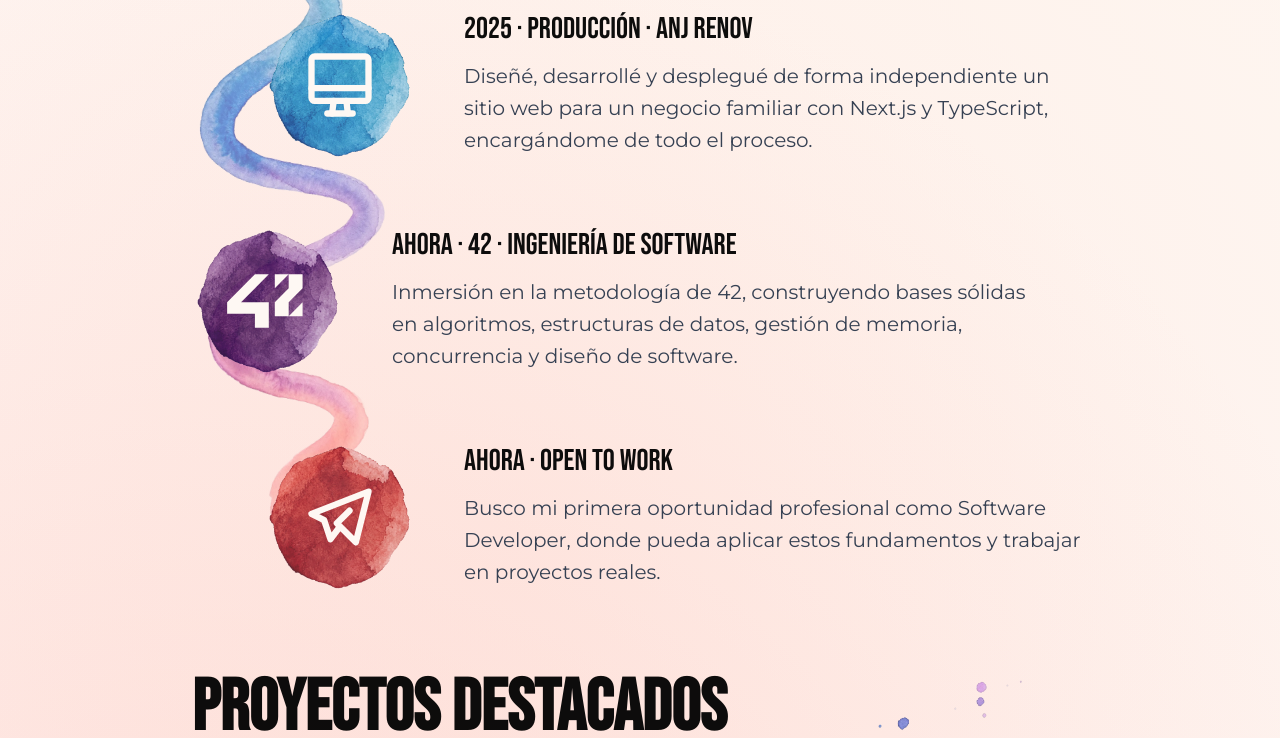
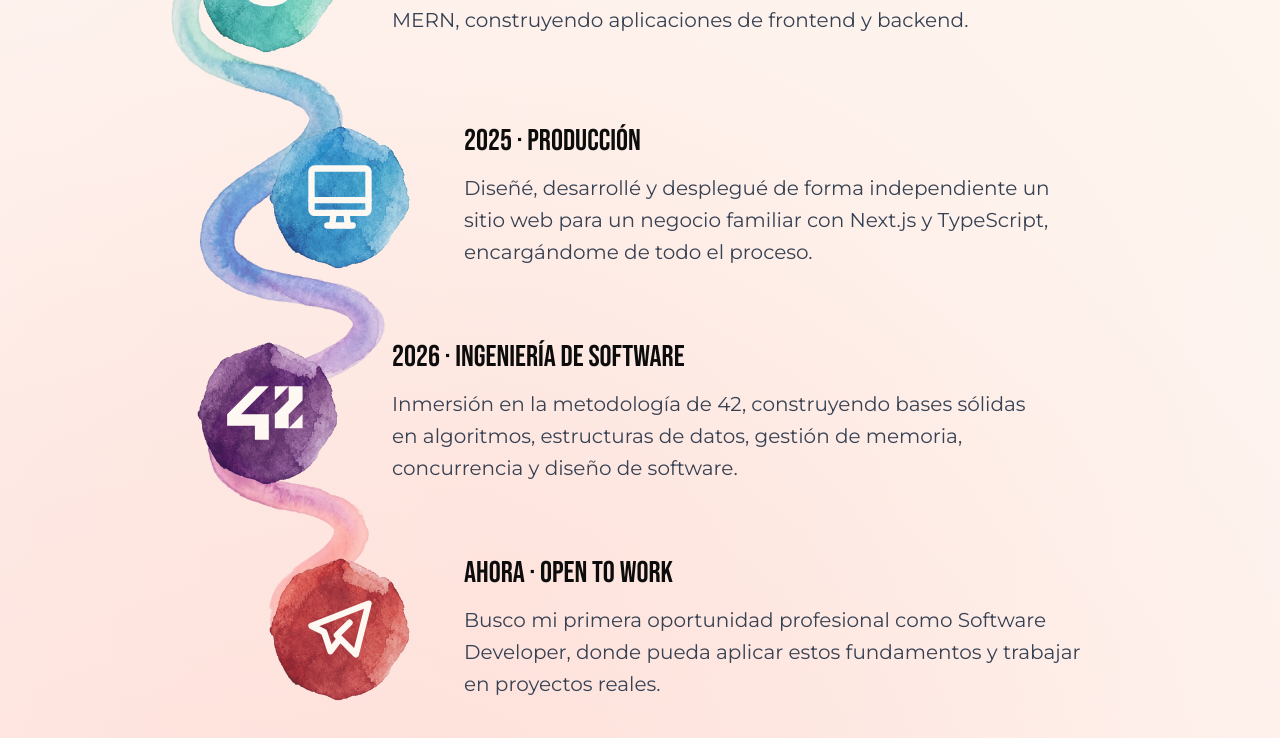
Before and after one commit to aurelienog/portfolio, a React (Vite) app in the folder web/: page /about in a window 1280 px wide. Shown: the part 1120-1858 px from the top of the page. Built offline with nearby package versions, Linux system fonts and the light colour scheme.

Commit message:
update whitespaces

```diff
--- a/web/src/index.css
+++ b/web/src/index.css
@@ -90,7 +90,7 @@
   }
 
   section {
-    margin-bottom: 11rem;
+    margin-bottom: 5em;
   }
 
   h1, h2, h3, h4, nav {
@@ -111,7 +111,7 @@
   }
 
   h2 {
-    margin-bottom: 6rem;
+    margin-bottom: 3rem;
     font-size: 3rem;
     color: var(--color-title);
     line-height: 1;
@@ -447,18 +447,30 @@
       border: 3px solid #888;
     }
   }
+
+  .timeline-node {
+    display: grid; /* Desestructura el 'li' para posicionar icono y texto en el grid global */
+  }
+
   .node-icon {
+    justify-self: center;
     aspect-ratio: square;
     max-width: 5em;
-    justify-self: center;
     padding-top: 2em;
     padding-bottom: 1em;
+  }
+
+  .node-content > h3{
+    text-align: center;
   }
 }
 
 
 
 @media(min-width: 768px) {
+    section {
+    margin-bottom: 10em;
+  }
 
   .animated-underline:hover::after  {
       width: 100%;
@@ -503,7 +515,6 @@
     grid-column: 4 / span 2;
   }
 
-  /* Estilos de maquetación interna */
   .node-icon {
     margin: 0;
     display: flex;
@@ -521,6 +532,10 @@
     flex-direction: column;
     justify-content: center;
   }
+
+    .node-content > h3{
+      text-align:left;
+    }
 
   .spiral::after {
     content: "";
--- a/web/src/pages/AboutPage.jsx
+++ b/web/src/pages/AboutPage.jsx
@@ -26,8 +26,9 @@ function AboutPage() {
         </article>
       </section>
 
-      <section aria-labelledby="my-path" className="mb-20 mx-auto max-w-4xl">
+      <section aria-labelledby="my-path" className="mb-40 mx-auto max-w-4xl">
         <h2 id="my-path">Mi trayectoria</h2>
+        <p className="mb-12">Un viaje de curiosidad, proyectos y aprendizaje constante</p>
 
         <ul className="timeline-subtle-zigzag relative spiral">
           <li className="timeline-node">
@@ -44,7 +45,7 @@ function AboutPage() {
               <SplashIcon splash={blueSplash} icon={web} name=''/>
             </figure>
             <article className="node-content">
-              <h3>2025 · Producción · ANJ Renov</h3>
+              <h3>2025 · Producción</h3>
               <p>Diseñé, desarrollé y desplegué de forma independiente un sitio web para un negocio familiar con Next.js y TypeScript, encargándome de todo el proceso.</p>
             </article>
           </li>
@@ -53,7 +54,7 @@ function AboutPage() {
               <SplashIcon splash={purpleSplash} icon={logo42} name=''/>
             </figure>
             <article className="node-content">
-              <h3>Ahora · 42 · Ingeniería de Software</h3>
+              <h3>2026 · Ingeniería de Software</h3>
               <p>Inmersión en la metodología de 42, construyendo bases sólidas en algoritmos, estructuras de datos, gestión de memoria, concurrencia y diseño de software.</p>
             </article>
           </li>
```
